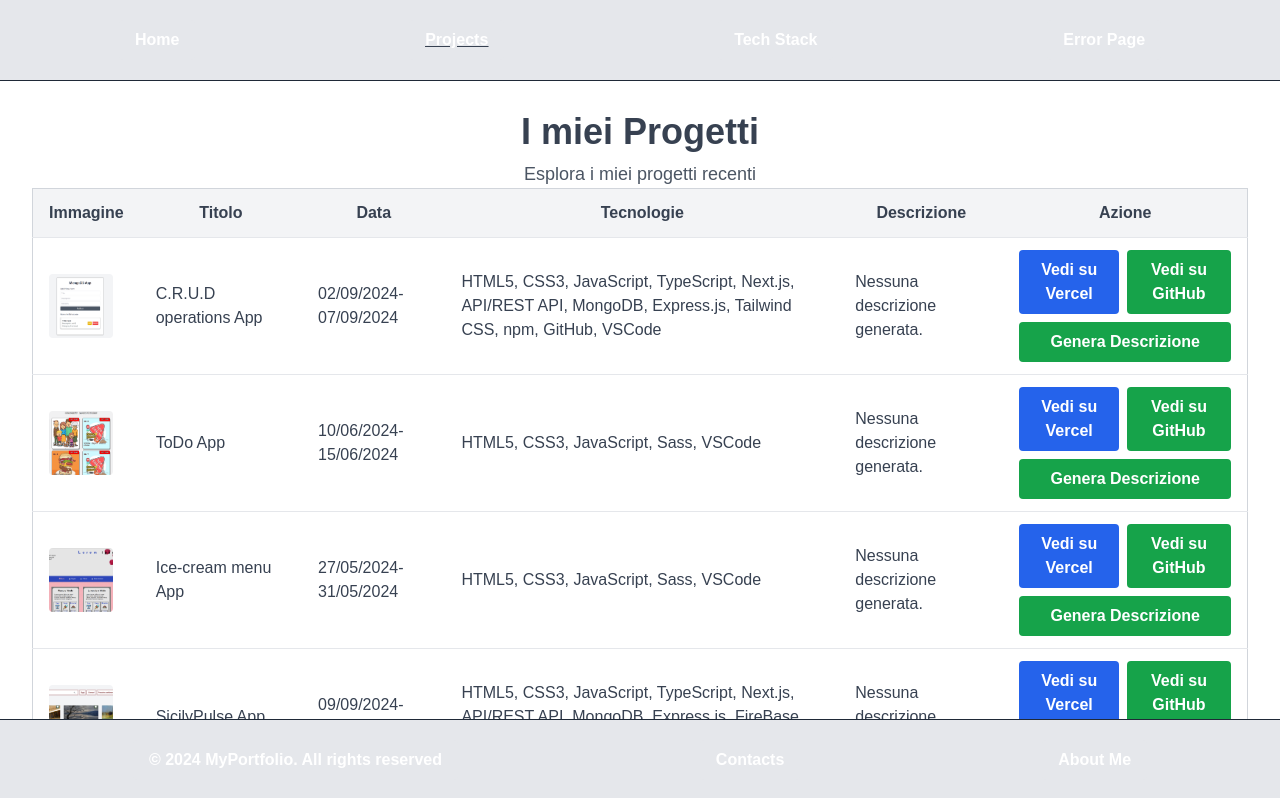
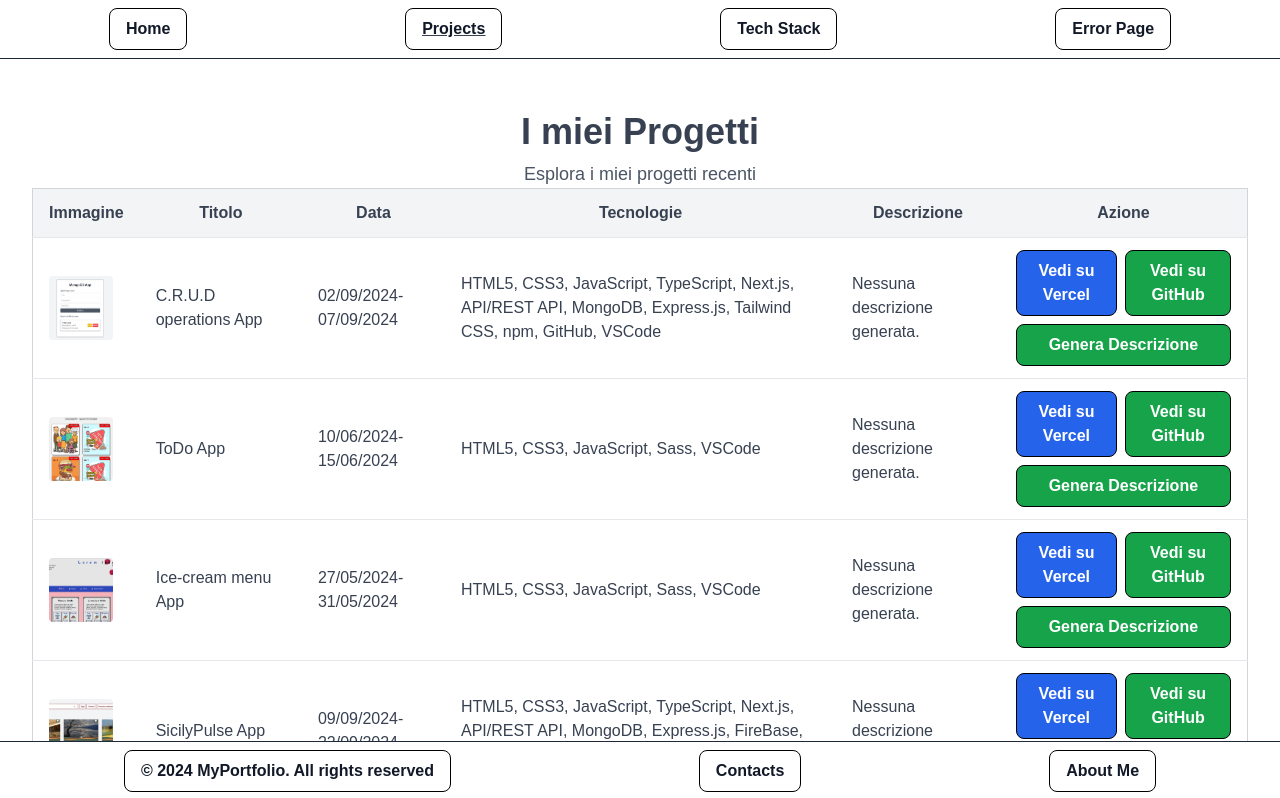
Before and after one commit to LucaFerraresso/TypeScript-Portfolio, a Next.js app in the folder portfolioproject/: page /Projects in a window 1280 px wide. Shown: the top 798 px of the page. Built offline with nearby package versions, Linux system fonts and the light colour scheme.

Commit message:
add new button stile

```diff
--- a/portfolioproject/app/ErrorPage/page.tsx
+++ b/portfolioproject/app/ErrorPage/page.tsx
@@ -50,9 +50,6 @@ const ErrorPage: React.FC = () => {
           transition={{ duration: 0.5, delay: 0.7 }}
         >
           <Link href="/">
-            <button className="px-8 py-3 bg-white text-blue-600 font-semibold rounded-md hover:bg-blue-700 hover:text-white transition-all duration-300 ease-in-out border border-black focus:outline-none focus:ring-4 focus:ring-blue-500 focus:ring-opacity-50">
-              Go Back Home
-            </button>
             <Button
               text="Go Back Home"
               color="bg-blue-600 text-white"
--- a/portfolioproject/src/components/Button.tsx
+++ b/portfolioproject/src/components/Button.tsx
@@ -14,7 +14,7 @@ interface ButtonProps {
 
 const Button: React.FC<ButtonProps> = ({
   text,
-  color = "bg-blue-500",
+  color = "000000",
   hoverColor = "bg-blue-600",
   onClick,
   loading = false,
@@ -37,8 +37,10 @@ const Button: React.FC<ButtonProps> = ({
     }, 2000);
   };
 
-  const buttonClasses = ` rouded-lg flex items-center justify-center py-2 px-4 text-gray-900 font-bold rounded transition-all duration-300 ease-in-out
+  const buttonClasses = `border border-black rounded-lg rouded-lg flex items-center justify-center py-2 px-4 text-gray-900 font-bold rounded transition-all duration-300 ease-in-out
     ${color}
+    hover:${hoverColor}
+    focus:outline-none focus:ring-2 focus:ring-offset-2 focus:ring-red-500
 
     transform ${isLoading ? "opacity-75" : " "}
     ${disabled ? "cursor-not-allowed bg-gray-400" : ""}`;
@@ -80,6 +82,14 @@ const Button: React.FC<ButtonProps> = ({
             text
           )}
         </button>
+        <style jsx>{`
+          button {
+            background-color: ${color};
+          }
+          button:hover {
+            background-color: ${hoverColor};
+          }
+        `}</style>
       </a>
     );
   }
@@ -117,7 +127,15 @@ const Button: React.FC<ButtonProps> = ({
         </>
       ) : (
         text
-      )}
+      )}{" "}
+      <style jsx>{`
+        button {
+          background-color: ${color};
+        }
+        button:hover {
+          background-color: ${hoverColor};
+        }
+      `}</style>
     </button>
   );
 };
--- a/portfolioproject/src/components/Footer.tsx
+++ b/portfolioproject/src/components/Footer.tsx
@@ -9,7 +9,7 @@ const Footer: React.FC = () => {
   const activePath = usePathname();
 
   return (
-    <footer className="flex flex-wrap w-full bg-gray-200 p-5 gap-4 border-t border-gray-800 fixed bottom-0 justify-around items-center z-40 md:flex-row md:text-start">
+    <footer className="flex flex-wrap w-full bg-inherit p-2 gap-4 border-t border-gray-800 fixed bottom-0 justify-around items-center z-40 md:flex-row md:text-start">
       {footerItems.map((item) => {
         const isActive = activePath === item.href; // Verifica se il link è attivo
 
@@ -19,11 +19,7 @@ const Footer: React.FC = () => {
             className={`relative ${isActive ? "underline" : ""}`}
           >
             <Link href={item.href}>
-              <Button
-                text={item.label}
-                color="bg-gray-200 text-white"
-                hoverColor="hover:bg-gray-200"
-              />
+              <Button text={item.label} />
             </Link>
           </div>
         );
--- a/portfolioproject/src/components/GenericModal.tsx
+++ b/portfolioproject/src/components/GenericModal.tsx
@@ -22,14 +22,14 @@ const GenericModal: React.FC<GenericModalProps> = ({
       onClick={onClose}
     >
       <div
-        className="bg-white p-4 rounded-lg z-50"
+        className="bg-white p-4 rounded-lg z-50 flex flex-col justify-center"
         onClick={(e) => e.stopPropagation()}
       >
-        <div className="fixed z-50">
+        <div className="fixed z-50 ">
           <Button
             onClick={onClose}
             color="bg-red-400 text-white"
-            hoverColor="hover:bg-red-500"
+            hoverColor="bg-red-500"
             text="X"
           />
         </div>
--- a/portfolioproject/src/components/Navbar.tsx
+++ b/portfolioproject/src/components/Navbar.tsx
@@ -10,7 +10,7 @@ const Navbar: React.FC = () => {
   console.log("Active Path:", activePath);
 
   return (
-    <nav className="flex  w-full bg-gray-200 p-5 gap-4 border-b border-gray-800 fixed top-0 justify-around items-center z-40 md:flex-row">
+    <nav className="flex  w-full  p-2 gap-4 border-b bg-inherit  border-gray-800 fixed top-0 justify-around items-center z-40 md:flex-row">
       {navItems.map((item) => {
         const isActive = activePath === item.href;
 
@@ -20,13 +20,7 @@ const Navbar: React.FC = () => {
             className={`relative ${isActive ? "underline" : ""}`}
           >
             <Link href={item.href} passHref>
-              <Button
-                text={item.labelKey}
-                color="bg-gray-200 text-white"
-                hoverColor="hover:bg-gray-200"
-                loading={false}
-                disabled={false}
-              />
+              <Button text={item.labelKey} />
             </Link>
           </div>
         );
--- a/portfolioproject/src/components/ProjectCard.tsx
+++ b/portfolioproject/src/components/ProjectCard.tsx
@@ -160,7 +160,7 @@ const ProjectCard: React.FC<ProjectCardProps> = ({
           <Button
             text="Genera Descrizione"
             color="bg-orange-600 text-white"
-            hoverColor="hover:bg-orange-700"
+            hoverColor="bg-orange-700"
             disabled={isGenerating}
             loading={isGenerating}
             onClick={handleGenerateDescription}
@@ -212,8 +212,8 @@ const ProjectCard: React.FC<ProjectCardProps> = ({
         <Link href="/Projects" passHref>
           <Button
             text="Vedi altro"
-            color="bg-blue-200 text-white"
-            hoverColor="hover:bg-blue-300"
+            color="bg-blue-400 text-white"
+            hoverColor="bg-blue-500"
           />
         </Link>
       </div>
@@ -230,13 +230,13 @@ const ProjectCard: React.FC<ProjectCardProps> = ({
               link={vercelLink}
               text="View on Vercel"
               color="bg-blue-600 text-white"
-              hoverColor="hover:bg-blue-700"
+              hoverColor="bg-blue-700"
             />
             <Button
               link={githubLink}
               text="View on GitHub"
               color="bg-green-600 text-white"
-              hoverColor="hover:bg-green-700"
+              hoverColor="bg-green-700"
             />
           </>
         )}
--- a/portfolioproject/src/components/ProjectTable.tsx
+++ b/portfolioproject/src/components/ProjectTable.tsx
@@ -119,13 +119,13 @@ const ProjectTable: React.FC<ProjectTableProps> = ({ projects }) => {
                       <Button
                         text="Vedi su Vercel"
                         color="bg-blue-600 text-white"
-                        hoverColor="hover:bg-blue-700"
+                        hoverColor="bg-blue-700"
                         link={project.vercelLink}
                       />
                       <Button
                         text="Vedi su GitHub"
                         color="bg-green-600 text-white"
-                        hoverColor="hover:bg-green-700"
+                        hoverColor="bg-green-700"
                         link={project.githubLink}
                       />
                     </div>
@@ -140,7 +140,7 @@ const ProjectTable: React.FC<ProjectTableProps> = ({ projects }) => {
                           ? "bg-gray-400 text-white"
                           : "bg-green-600 text-white"
                       }
-                      hoverColor="hover:bg-green-700"
+                      hoverColor="bg-green-700"
                       onClick={() => handleGenerateDescription(index, project)}
                       disabled={isGenerating[index]}
                     />
--- a/portfolioproject/src/components/PromptForm.tsx
+++ b/portfolioproject/src/components/PromptForm.tsx
@@ -60,12 +60,12 @@ const PromptForm = () => {
 
   return (
     <div className="relative flex flex-col justify-center items-center z-50">
-      <div className="fixed r-2 t-2 ml-[1170px] mt-[20px] z-50 border-3">
+      <div className="fixed r-2 t-2 ml-[1170px] mt-[-25px] z-50 border-3">
         <Button
           text="Assistente Gemini"
           onClick={toggleForm}
           color="bg-green-500 text-white"
-          hoverColor="hover:bg-green-600"
+          hoverColor="bg-green-600"
           disabled={false}
           loading={false}
         />
@@ -79,7 +79,7 @@ const PromptForm = () => {
           <Button
             text="Pulisci"
             color="bg-red-400 text-white"
-            hoverColor="hover:bg-red-500"
+            hoverColor="bg-red-500"
             loading={false}
             disabled={false}
             onClick={ClearAll}
@@ -88,7 +88,7 @@ const PromptForm = () => {
             onClick={() => handleSubmit("prompt")}
             text="Risposta"
             color="bg-green-500 text-white"
-            hoverColor="hover:bg-green-600"
+            hoverColor="bg-green-600"
             disabled={loading || !prompt}
             loading={loading}
           />
@@ -96,7 +96,7 @@ const PromptForm = () => {
             onClick={() => handleSubmit("conversation")}
             text="Invia"
             color="bg-blue-400 text-white"
-            hoverColor="hover:bg-blue-500"
+            hoverColor="bg-blue-500"
             disabled={loading || !conversationInput}
             loading={loading}
           />
```
